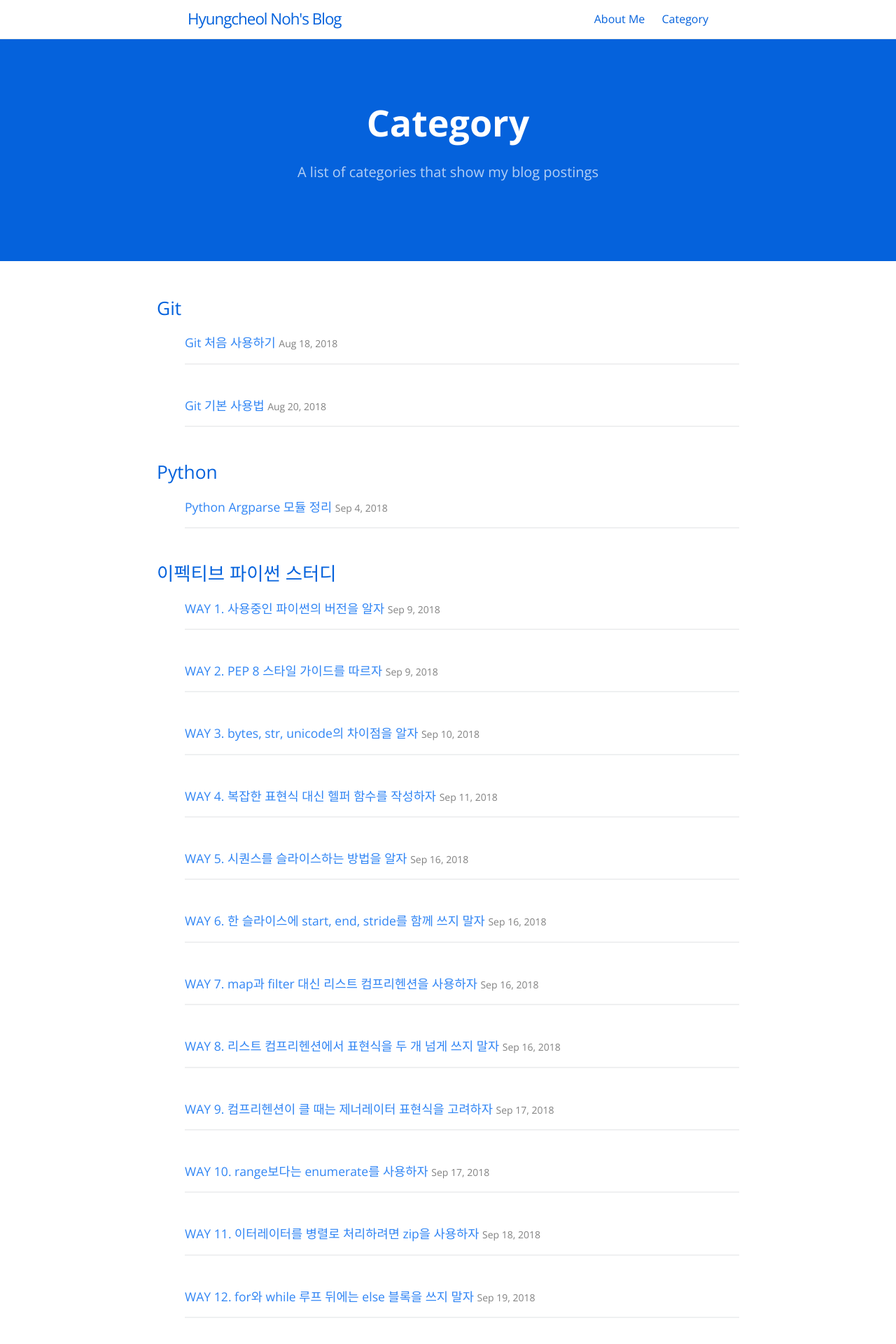
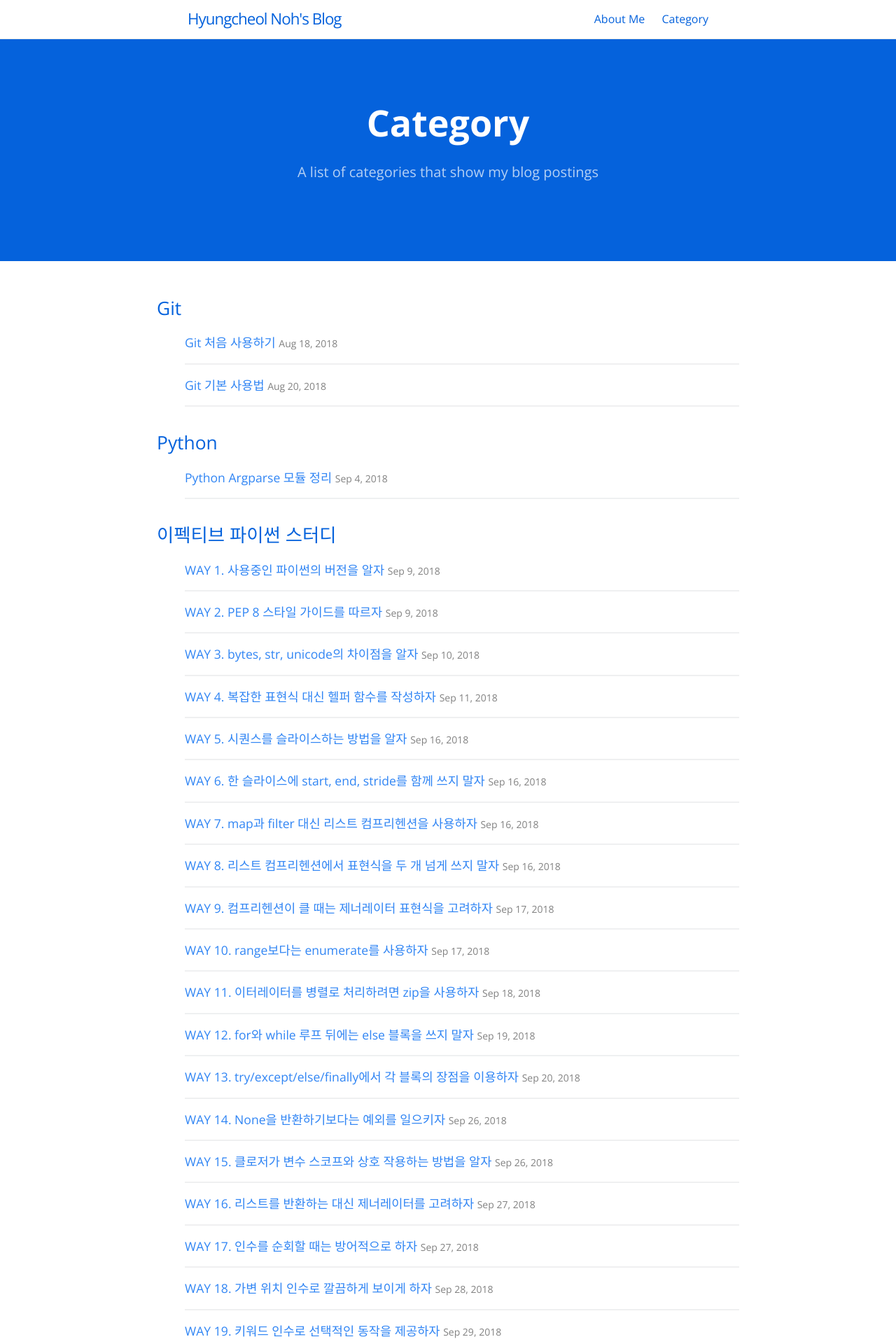
Before and after one commit to hcnoh/hcnoh.github.io, a Jekyll site: the page built from category.md, in a window 1280 px wide. Shown: the top 1920 px of the page at 70% size. Built offline with Jekyll 4.4.1, drawn with Linux system fonts in a browser that asks for light colours.

Commit message:
Update category.html

```diff
--- a/_layouts/category.html
+++ b/_layouts/category.html
@@ -11,20 +11,20 @@ layout: default
     {% assign pages_list = tag[1] %}
     {% for post in pages_list reversed %}
 
-      <li>
+      <!--<li>-->
 
-        {% assign date_format = site.cayman-blog.date_format | default: "%b %-d, %Y" %}
+      {% assign date_format = site.cayman-blog.date_format | default: "%b %-d, %Y" %}
 
 
         <!--<h2>
           <a class="post-link" href="{{ post.url | relative_url }}" title="{{ post.title }}">{{ post.title | escape }}</a>
         </h2>-->
-        <a href="{{ post.url | relative_url }}" title="{{ post.title }}">{{ post.title | escape }}</a>
-        <span class="post-meta">{{ post.date | date: date_format }}</span>
+      <a href="{{ post.url | relative_url }}" title="{{ post.title }}">{{ post.title | escape }}</a>
+      <span class="post-meta">{{ post.date | date: date_format }}</span>
 
-        <hr size="3" noshade>
+      <hr size="3" noshade>
 
-      </li>
+      <!--</li>-->
 
     {% endfor %}
     {% assign pages_list = nil %}
```
